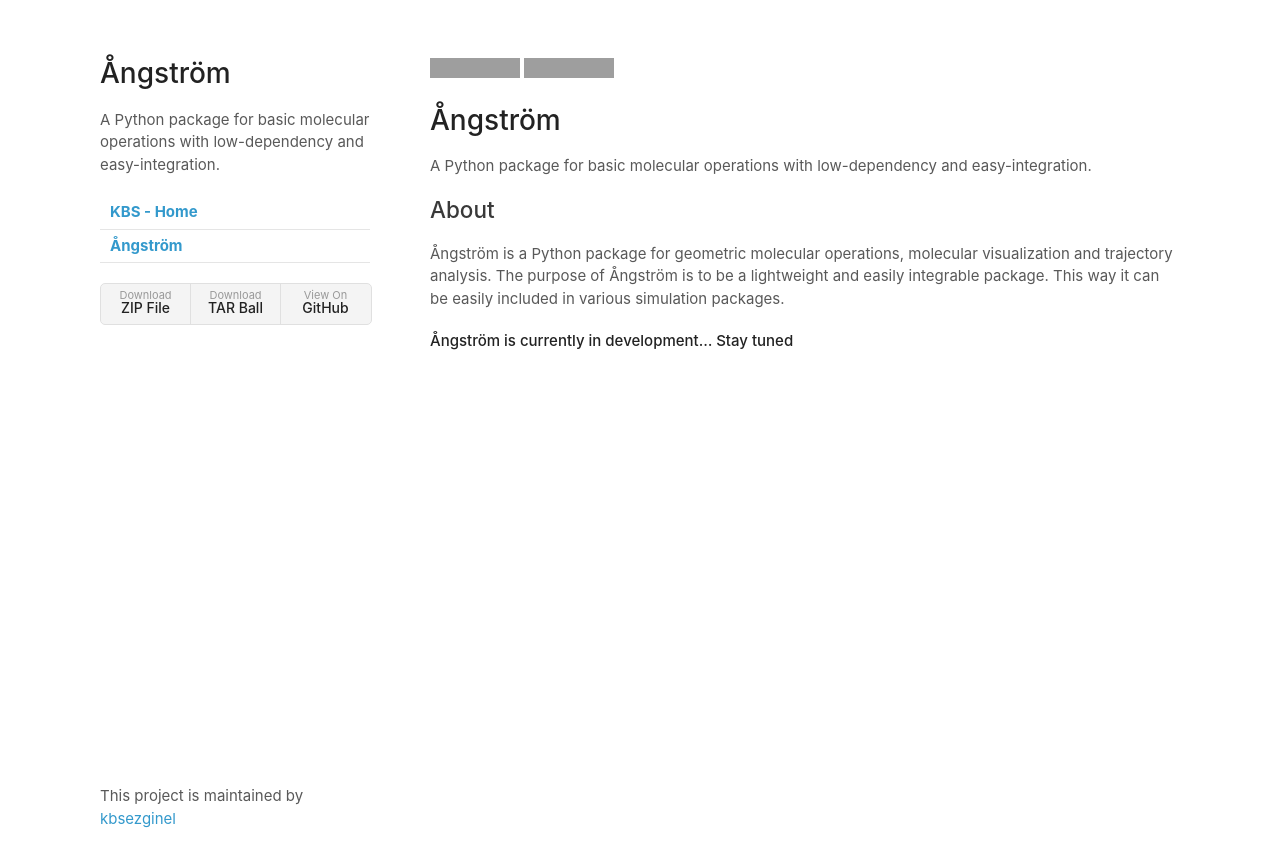
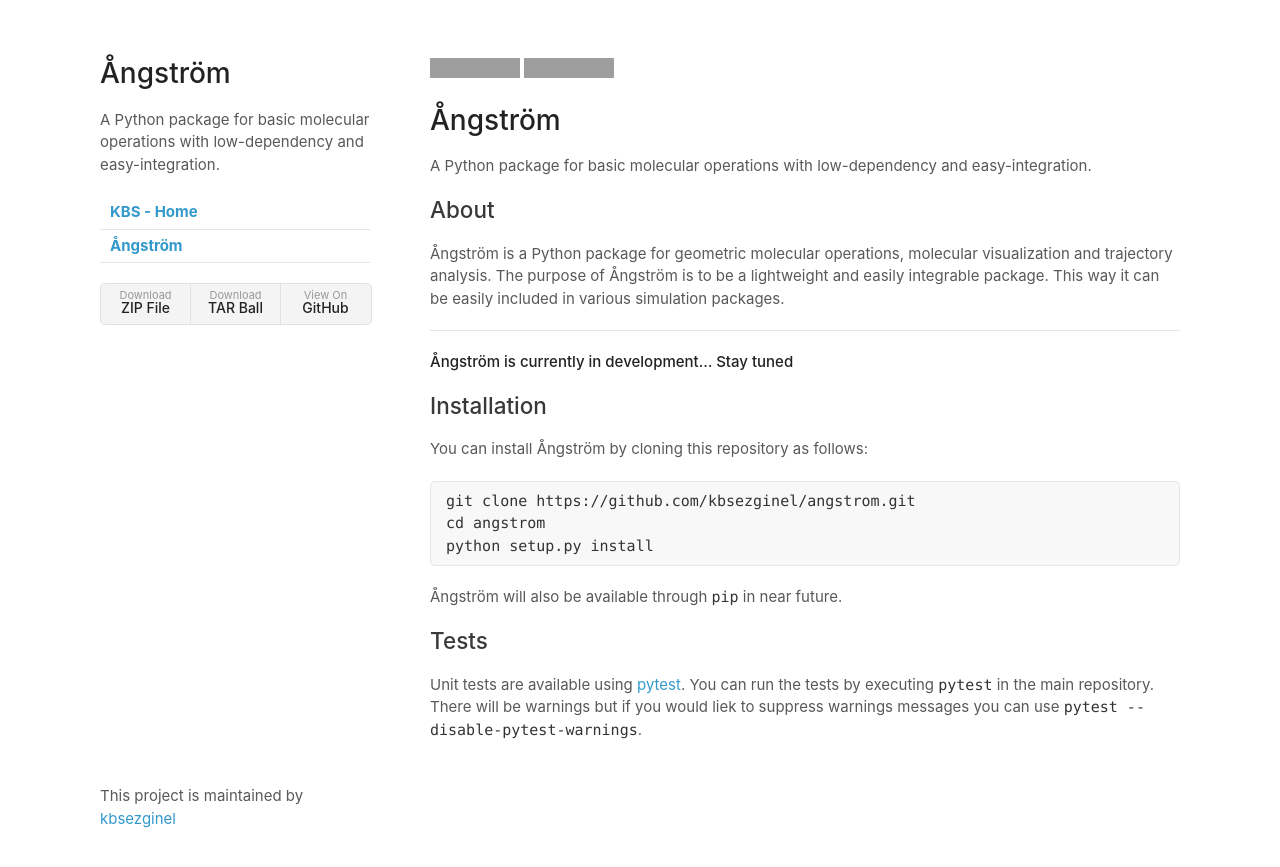
Before and after one commit to kbsezginel/angstrom, a Jekyll site: the page built from docs/index.md, in a window 1280 px wide. Shown: the top 867 px of the page. Built offline with Jekyll 4.4.1, drawn with Linux system fonts in a browser that asks for light colours; our own code applies the rules of GitHub Pages for plain Markdown files; grey boxes are pictures that could not be loaded.

Commit message:
Add temporary installation and testing instructions to README.md and index.md.

````diff
--- a/docs/index.md
+++ b/docs/index.md
@@ -1,6 +1,5 @@
 [![Build Status](https://travis-ci.org/kbsezginel/angstrom.svg?branch=master)](https://travis-ci.org/kbsezginel/angstrom)
 [![codecov](https://codecov.io/gh/kbsezginel/angstrom/branch/master/graph/badge.svg)](https://codecov.io/gh/kbsezginel/angstrom)
-
 
 # Ångström
 A Python package for basic molecular operations with low-dependency and easy-integration.
@@ -10,4 +9,20 @@
 The purpose of Ångström is to be a lightweight and easily integrable package.
 This way it can be easily included in various simulation packages.
 
+-----------------------
 **Ångström is currently in development... Stay tuned**
+
+## Installation
+You can install Ångström by cloning this repository as follows:
+```
+git clone https://github.com/kbsezginel/angstrom.git
+cd angstrom
+python setup.py install
+```
+
+Ångström will also be available through `pip` in near future.
+
+## Tests
+Unit tests are available using [pytest](https://docs.pytest.org/en/latest/).
+You can run the tests by executing `pytest` in the main repository.
+There will be warnings but if you would liek to suppress warnings messages you can use `pytest --disable-pytest-warnings`.
````
Also changed, not shown: README.md.
